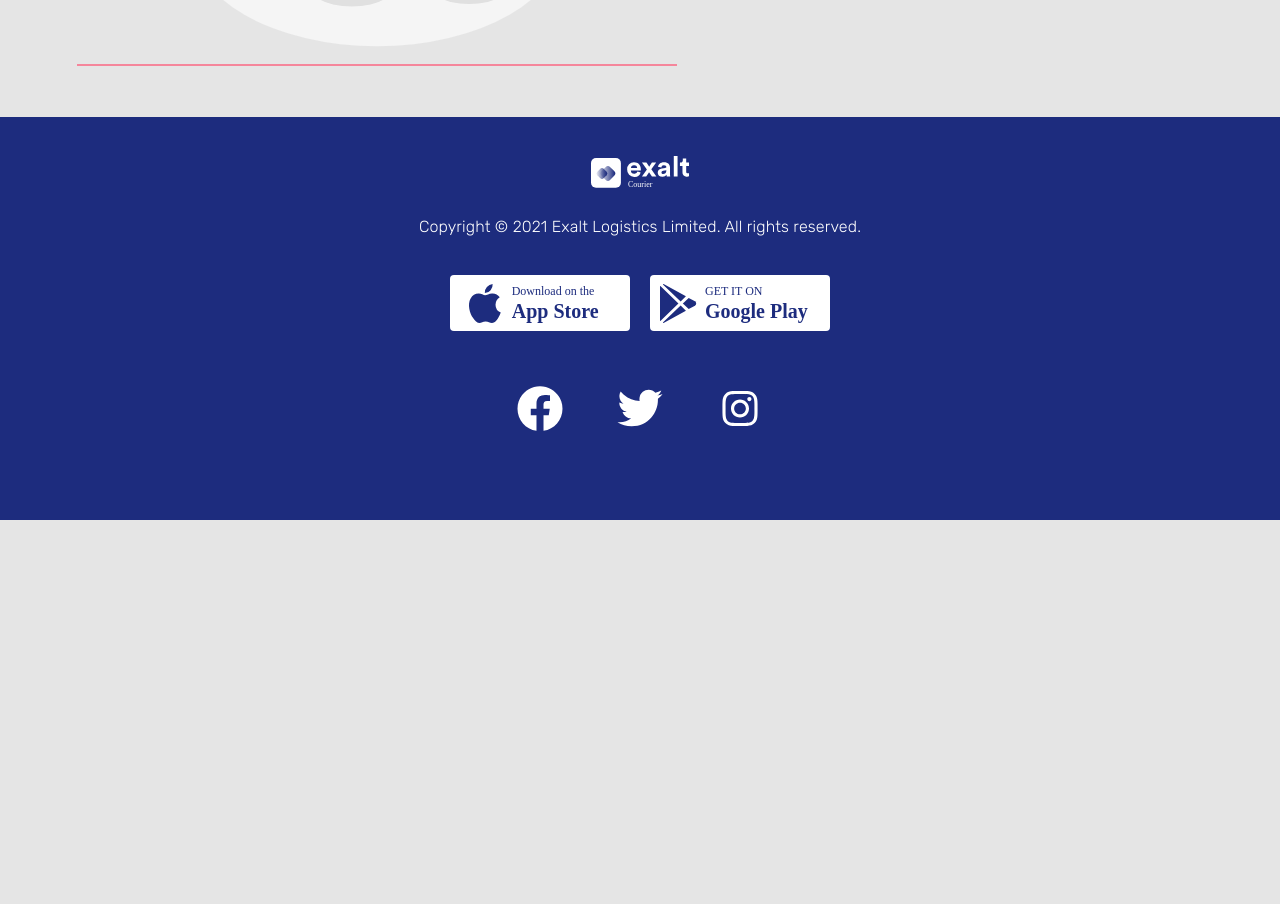
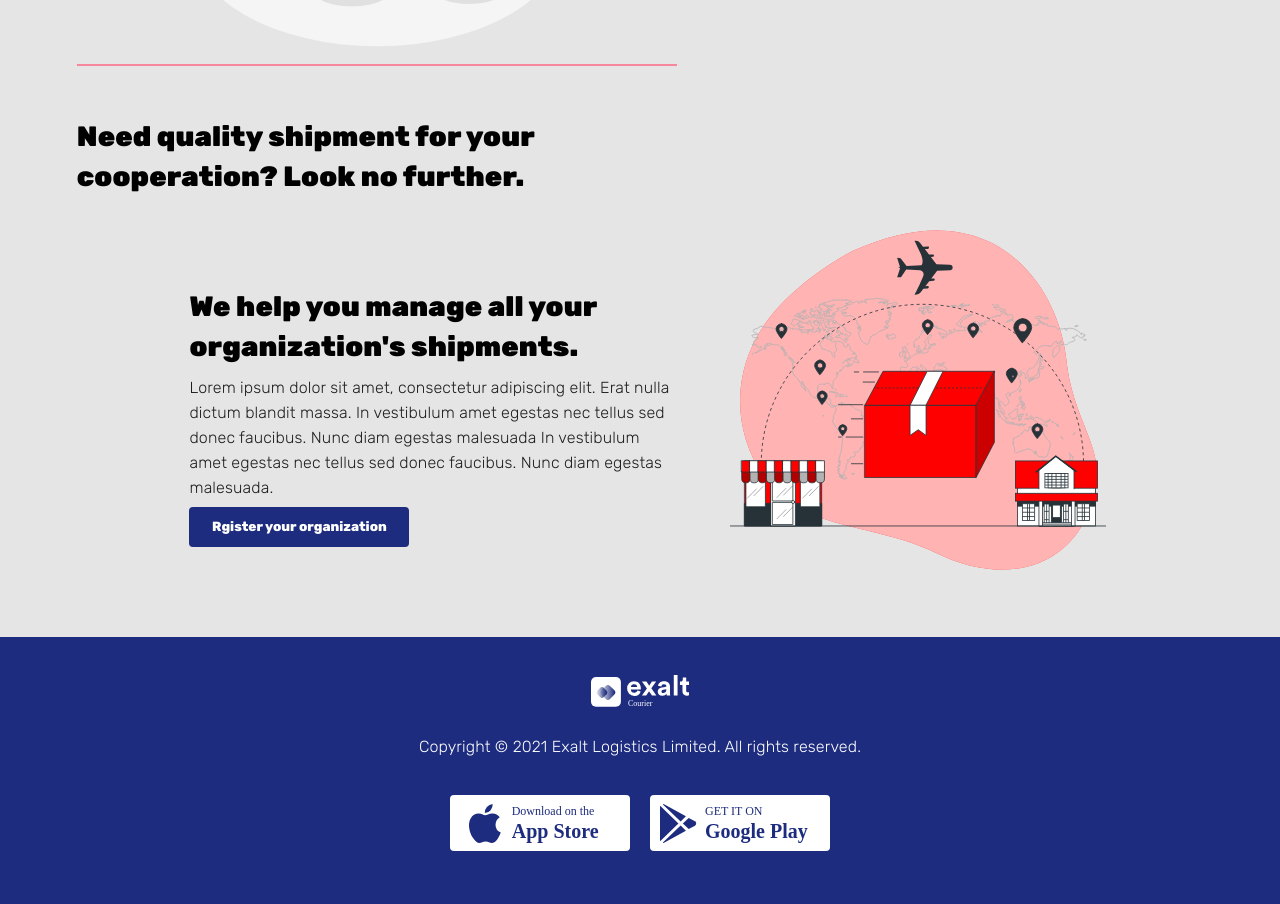
Before and after one commit to Caleb335/courier-test, a Next.js app: page / in a window 1280 px wide. Shown: the part 3669-4573 px from the top of the page. Before the commit the page ends 4189 px from the top, so only its background shows below. Built offline with nearby package versions, Linux system fonts and the light colour scheme.

Commit message:
add organisation section

```diff
--- a/src/Container/Agents/index.js
+++ b/src/Container/Agents/index.js
@@ -4,7 +4,7 @@ import Grid from "@material-ui/core/Grid";
 import Divider from "../../components/Divider";
 import Button from "../../components/Buttons";
 
-const Agents = ({ id }) => {
+const Agents = ({ id, ...props }) => {
   return (
     <section id={id} className={mobileStyle.agentRoot}>
       <h2 className={mobileStyle.agentCap}>
--- /dev/null
+++ b/src/Container/Cooperate/index.js
@@ -0,0 +1,41 @@
+import React from "react";
+import coopStyle from "../MobileApp/scss/mob.module.scss";
+import Grid from "@material-ui/core/Grid";
+import Divider from "../../components/Divider";
+import Button from "../../components/Buttons";
+
+const Cooperation = ({ id, ...props }) => {
+  return (
+    <section id={id} className={coopStyle.coopRoot}>
+      <h2 className={coopStyle.agentCap}>
+        Need quality shipment for your cooperation? Look no further.{" "}
+      </h2>
+      <Grid container className={coopStyle.content}>
+        <Grid item xs={12} lg={5} md={4} className={coopStyle.org}>
+          <h2 className={coopStyle.agentCap}>
+            We help you manage all your organization's shipments.{" "}
+          </h2>
+          <p className={coopStyle.heroDesc}>
+            Lorem ipsum dolor sit amet, consectetur adipiscing elit. Erat nulla
+            dictum blandit massa. In vestibulum amet egestas nec tellus sed
+            donec faucibus. Nunc diam egestas malesuada In vestibulum amet
+            egestas nec tellus sed donec faucibus. Nunc diam egestas malesuada.
+          </p>
+          <Button className="btn-primary btn-md">
+            Rgister your organization
+          </Button>
+        </Grid>
+        <Grid item xs={12} lg={4} md={6}>
+          <img
+            src="/svgs/coop-illust.svg"
+            className={coopStyle.mobImg}
+            id={coopStyle.cooperate}
+            alt="a delivery personnel wearing a red shirt and face cap holding parcels"
+          />
+        </Grid>
+      </Grid>
+    </section>
+  );
+};
+
+export default Cooperation;
--- a/src/Container/MobileApp/scss/mob.module.scss
+++ b/src/Container/MobileApp/scss/mob.module.scss
@@ -57,6 +57,18 @@
   margin-top: 4%;
 }
 
+// cooperation section.
+.coopRoot {
+  margin-top: 3%;
+  padding: 0 6%;
+}
+.org {
+  padding: 8% 10%;
+}
+#cooperate {
+  margin-left: -26%;
+}
+
 @media only screen and (max-width: 768px) {
   .root h2 {
     width: 100%;
@@ -90,4 +102,10 @@
   .mobImg {
     width: 100%;
   }
+  #cooperate {
+    margin: 0;
+  }
+  .org {
+    padding: 0;
+  }
 }
--- a/src/Container/index.js
+++ b/src/Container/index.js
@@ -4,6 +4,7 @@ import About from "./About";
 import Services from "./Services";
 import MobileApp from "./MobileApp";
 import Agents from "./Agents";
+import Cooperation from "./Cooperate";
 
 const Content = () => {
   return (
@@ -13,6 +14,7 @@ const Content = () => {
       <Services />
       <MobileApp />
       <Agents />
+      <Cooperation />
     </>
   );
 };
--- a/styles/components/button.scss
+++ b/styles/components/button.scss
@@ -28,9 +28,13 @@
   }
 }
 .btn-md {
-  width: 140px;
+  width: 220px;
   height: 40px;
   font-weight: 800;
+}
+.btn-lg {
+  width: 100%;
+  height: 40px;
 }
 .center {
   display: flex;
--- a/styles/globals.scss
+++ b/styles/globals.scss
@@ -4,6 +4,12 @@
 a {
   color: inherit;
   text-decoration: none;
+}
+
+h2 {
+  @media only screen and (max-width: 768px) {
+    font-weight: 300;
+  }
 }
 
 * {
```
